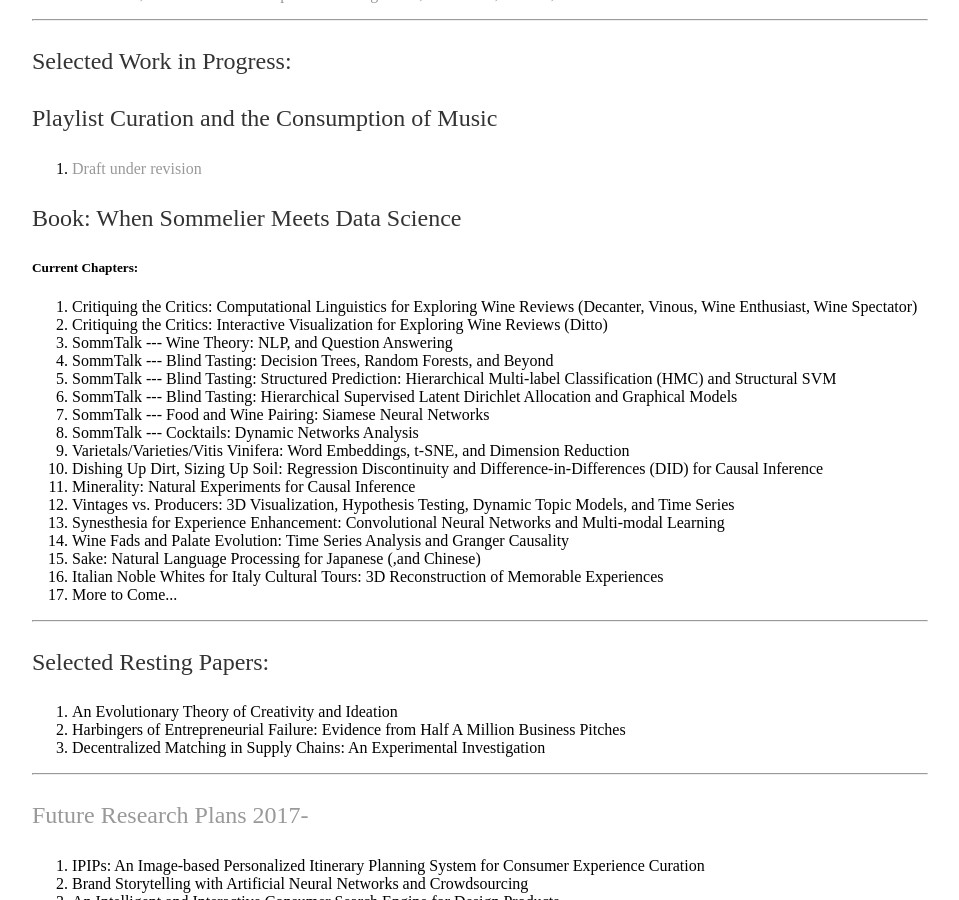
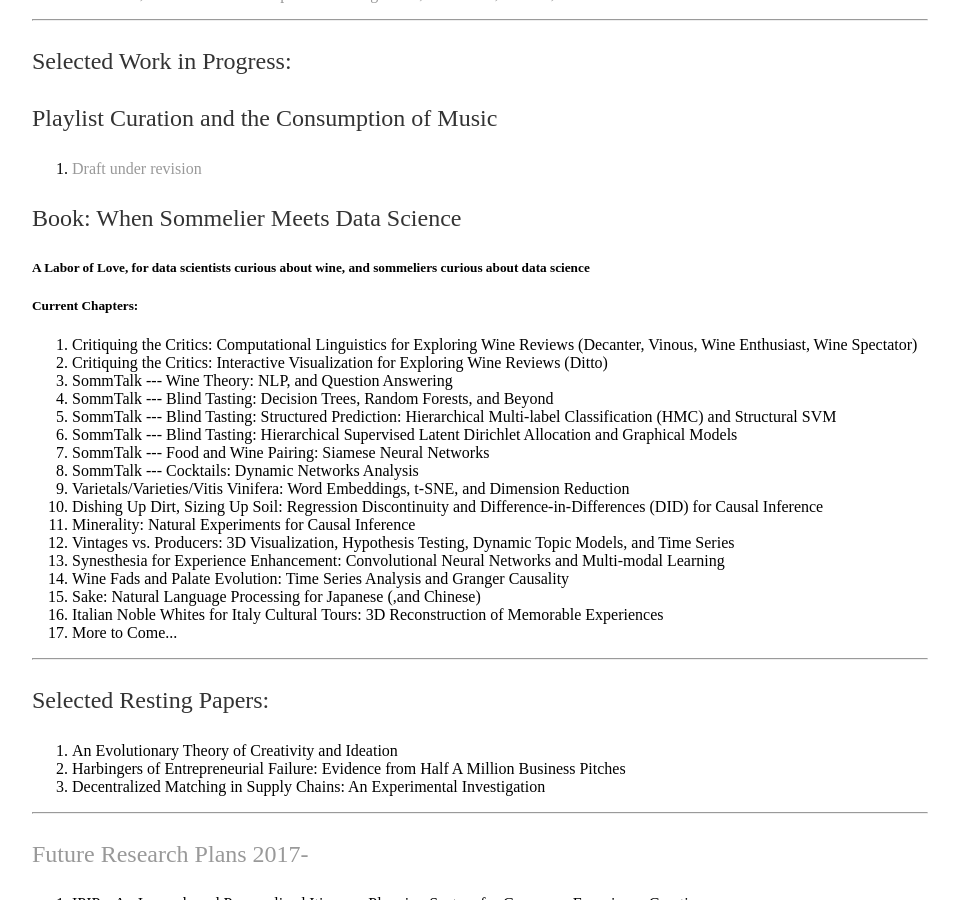
Before and after one commit to shenglih/shenglih.github.io, a Jekyll site: the page built from research/index.html, in a window 1280 px wide and 900 px high, scrolled down 1797 px. Shown: the whole window, without its empty margins (160-1119 px from the left). Built offline with Jekyll 4.4.1, drawn with Linux system fonts in a browser that asks for light colours.

Commit message:
Update index.html

```diff
--- a/research/index.html
+++ b/research/index.html
@@ -89,7 +89,7 @@
 	<li><a href="">Draft under revision</a></li>
 	</ol>
 	<p> Book: When Sommelier Meets Data Science </p>
-	<!--<h5> A Labor of Love, for data scientists curious about wine, and sommeliers curious about data science</h5>-->
+	<h5> A Labor of Love, for data scientists curious about wine, and sommeliers curious about data science</h5>
 	<h5> Current Chapters: </h5>
 	<ol>
 	<li>Critiquing the Critics: Computational Linguistics for Exploring Wine Reviews (Decanter, Vinous, Wine Enthusiast, Wine Spectator)</li>
```
